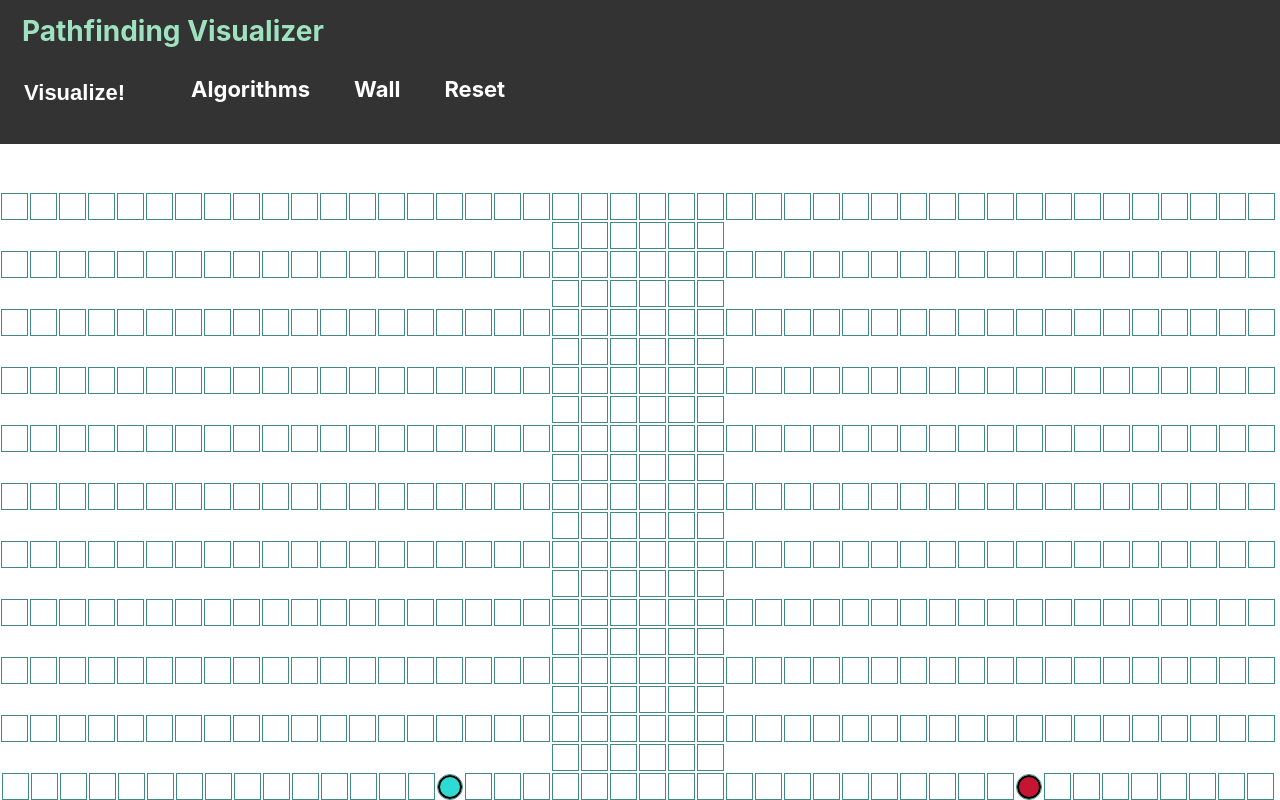
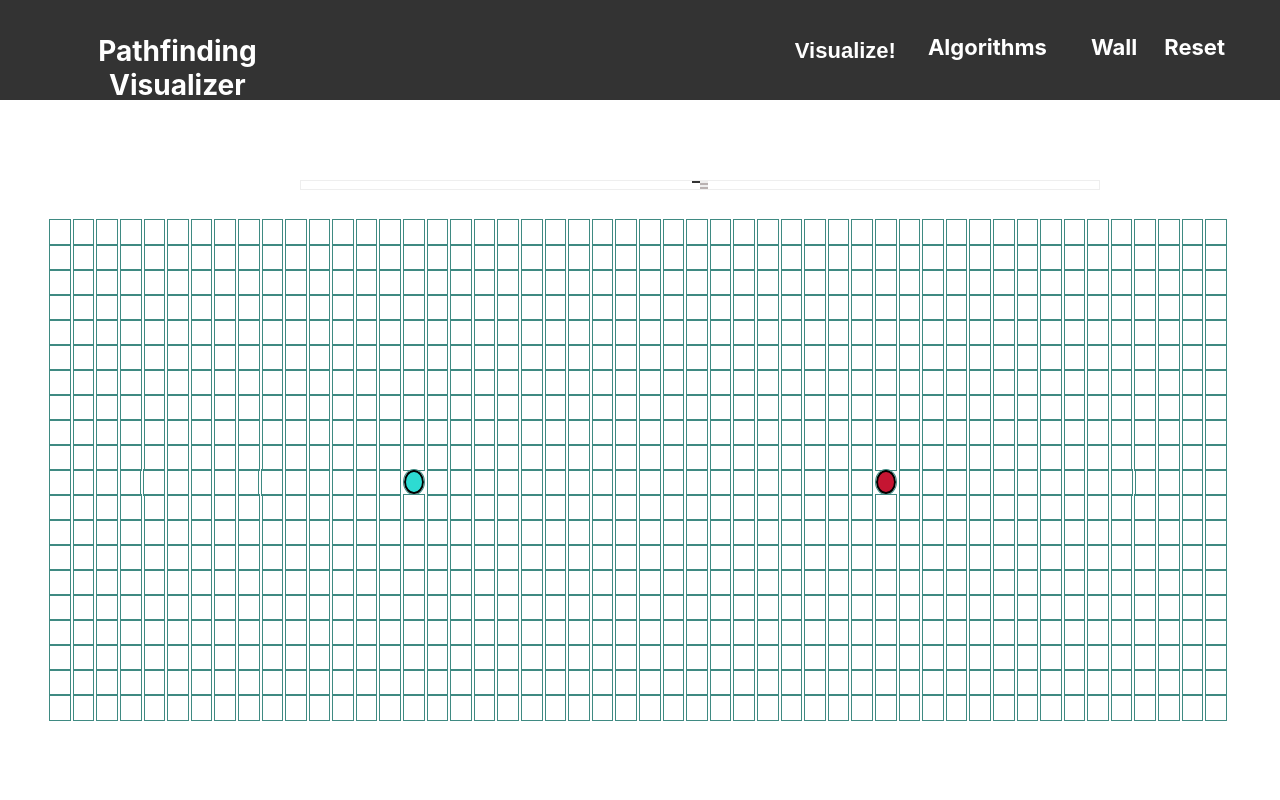
Before and after one commit to Shashankkafle/Pathfinding-Algorithm-Visualiser, a React (Create React App) app in the folder Minor_project/: page / in a window 1280 px wide. Shown: the top 800 px of the page. Built offline with nearby package versions, Linux system fonts and the light colour scheme.

Commit message:
fixed ui

```diff
--- a/Minor_project/src/Grid.jsx
+++ b/Minor_project/src/Grid.jsx
@@ -345,19 +345,21 @@ export default class Grid extends Component {
     return (
       <>
         <div className="navBar">
-          <a href="http://localhost:3000/" className="onlyLeft">
-            {" "}
+          <a
+            style={{ display: "flex" }}
+            href="http://localhost:3000/"
+            className="onlyLeft"
+          >
             <b> Pathfinding Visualizer </b>
           </a>
+          <div style={{ display: "flex" }}>
             <a>
-            {" "}
               <button
                 onClick={() => this.startVisualization()}
                 className="newTools"
                 disabled={this.state.disabledStart}
               >
-              {" "}
-              <b>Visualize!</b>{" "}
+                <b>Visualize!</b>
               </button>
             </a>
             <div className="dropDown">
@@ -452,10 +454,14 @@ export default class Grid extends Component {
               <b> Reset</b>
             </a>
           </div>
+        </div>
 
         <div id="analysisContainer">
           <div id="tableContainer">
-            <Table id="table">
+            <Table
+              id="table"
+              style={{ display: "flex", justifyContent: "center" }}
+            >
               <thead>
                 <tr>
                   <th id="algorithm"></th>
@@ -519,7 +525,10 @@ export default class Grid extends Component {
         <div className="grid">
           {grid.map((row, rowIdx) => {
             return (
-              <div key={rowIdx}>
+              <div
+                key={rowIdx}
+                style={{ display: "flex", justifyContent: "center" }}
+              >
                 {row.map((node, nodeIdx) => {
                   const { row, col, isFinish, isStart, isWall } = node;
                   return (
--- a/Minor_project/src/grid.css
+++ b/Minor_project/src/grid.css
@@ -1,21 +1,24 @@
 .grid {
-  margin: 100px 0 0;
+  /* margin: 100px 0 0; */
   margin-top: 20px;
   margin-bottom: 10px;
+  padding: 0px 50px;
 }
 
 .navBar {
+  display: flex;
+  justify-content: space-between;
   margin-bottom: 30px;
   background-color: #333;
-  overflow: hidden;
-  padding-bottom: 10px;
+  padding: 20px 50px;
+  height: 60px;
 }
 .navBar a {
   float: left;
   font-size: 22px;
   color: white;
   text-align: center;
-  padding: 14px 22px;
+  padding: 14px 5px;
   text-decoration: none;
   cursor: hand;
 }
@@ -25,7 +28,7 @@
 }
 
 .navBar .onlyLeft {
-  margin-right: 780px;
+  margin-right: 500px;
   font-size: 28px;
 }
 
@@ -189,7 +192,7 @@ table tr:nth-child(odd) {
   margin-top: -10px;
   color: white;
   text-align: center;
-  padding: 14px 22px;
+  padding: 14px 5px;
   font-size: 22px;
   border: none;
   background-color: #333333;
@@ -242,8 +245,8 @@ ul li {
 
 #analysisContainer {
   display: flex;
-  flex-direction: row;
-  flex-wrap: nowrap;
+  justify-content: center;
+  align-items: center;
 }
 
 #timelist,
```
Also changed, not shown: 2 other files (tests, documents, lock files or other folders). Lines whose indentation alone changed are shown as unchanged.
